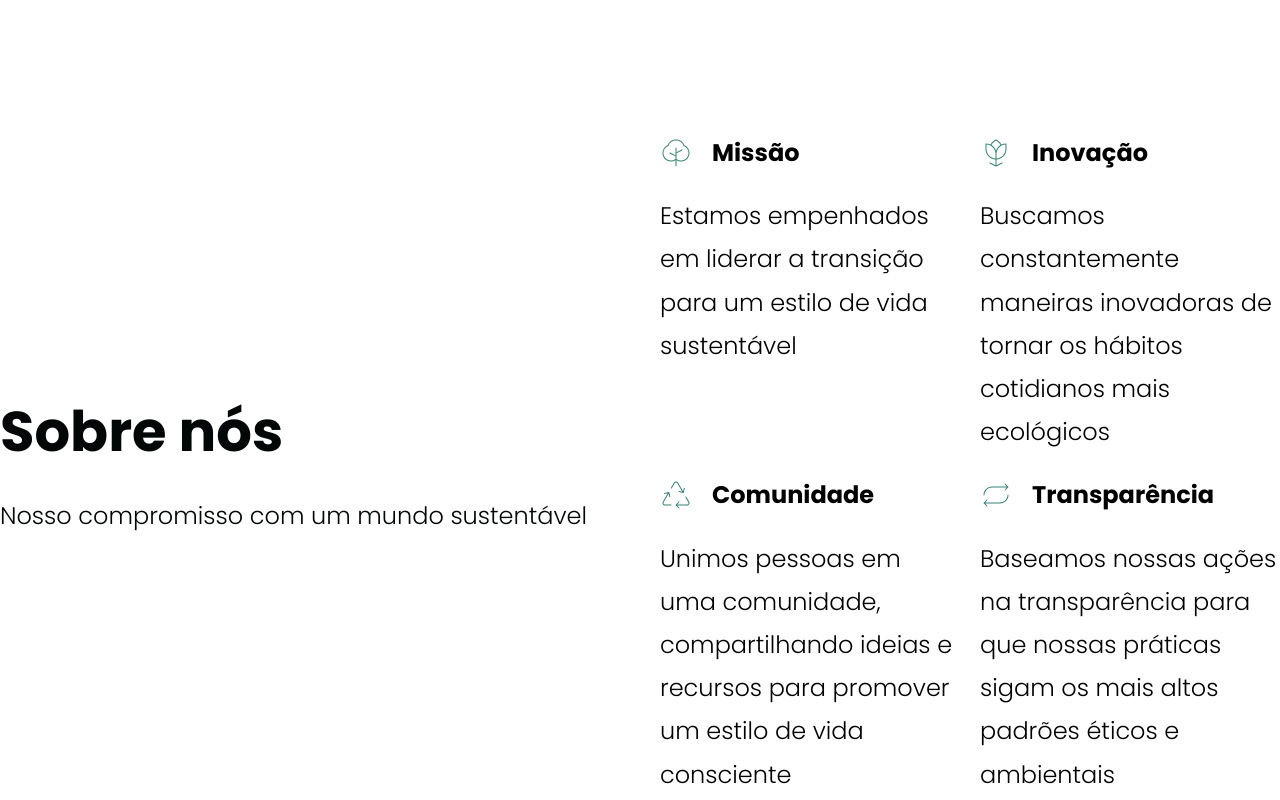
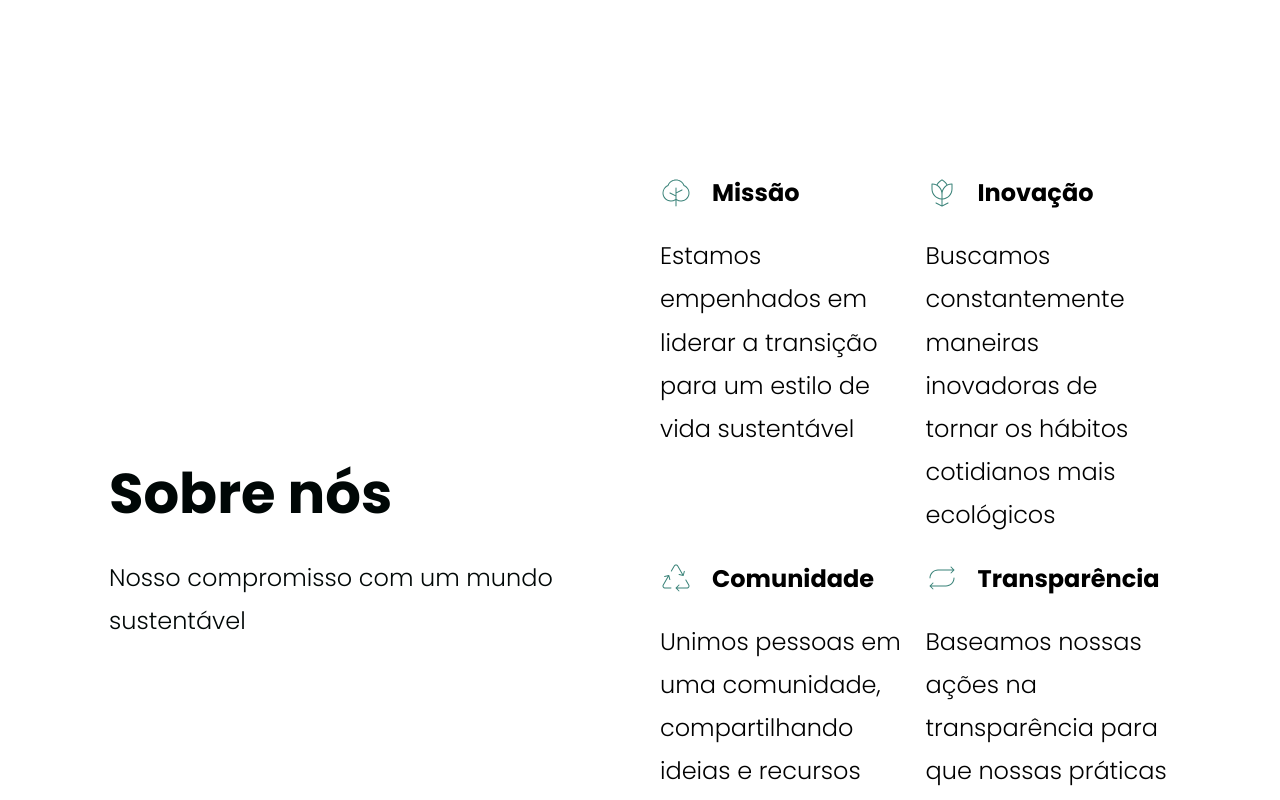
Before and after one commit to ICEI-PUC-Minas-PMV-ADS/pmv-ads-2023-2-e4-proj-infra-t6-green-habits, a Next.js app in the folder src/web/: page /contact in a window 1280 px wide. Shown: the part 660-1460 px from the top of the page. Built offline with nearby package versions, Linux system fonts and the light colour scheme.

Commit message:
feat: importação e ajustes de componentes em páginas já existentes

```diff
--- a/src/web/app/contact/styles.module.scss
+++ b/src/web/app/contact/styles.module.scss
@@ -0,0 +1,11 @@
+.contact {
+  display: grid;
+  padding: 4rem 1.8rem;
+  gap: 4rem;
+
+  @include screen-size('desktop') {
+    margin: 0 auto;
+    max-width: 144rem;
+    padding: 4rem 10.9rem;
+  }
+}
--- a/src/web/app/habits/page.tsx
+++ b/src/web/app/habits/page.tsx
@@ -1,9 +1,12 @@
 import { Banner } from '@/components/organisms/Banner'
+import { HabitsWrapper } from '@/components/organisms/HabitsWrapper'
 import styles from './styles.module.scss'
 
 export default function Habits() {
   return (
     <main className={styles.habits}>
+      <HabitsWrapper />
+
       <Banner image='/banner.png' />
     </main>
   )
--- a/src/web/app/page.tsx
+++ b/src/web/app/page.tsx
@@ -1,10 +1,12 @@
 import { Banner } from '@/components/organisms/Banner'
 import { DownloadBanner } from '@/components/organisms/Download'
 import styles from './homepage.module.scss'
+import { HabitsWrapper } from '@/components/organisms/HabitsWrapper'
 
 export default function Home() {
   return (
     <main className={styles.homepage}>
+      <HabitsWrapper />
       <DownloadBanner />
       <Banner image='/banner.png' />
     </main>
```
